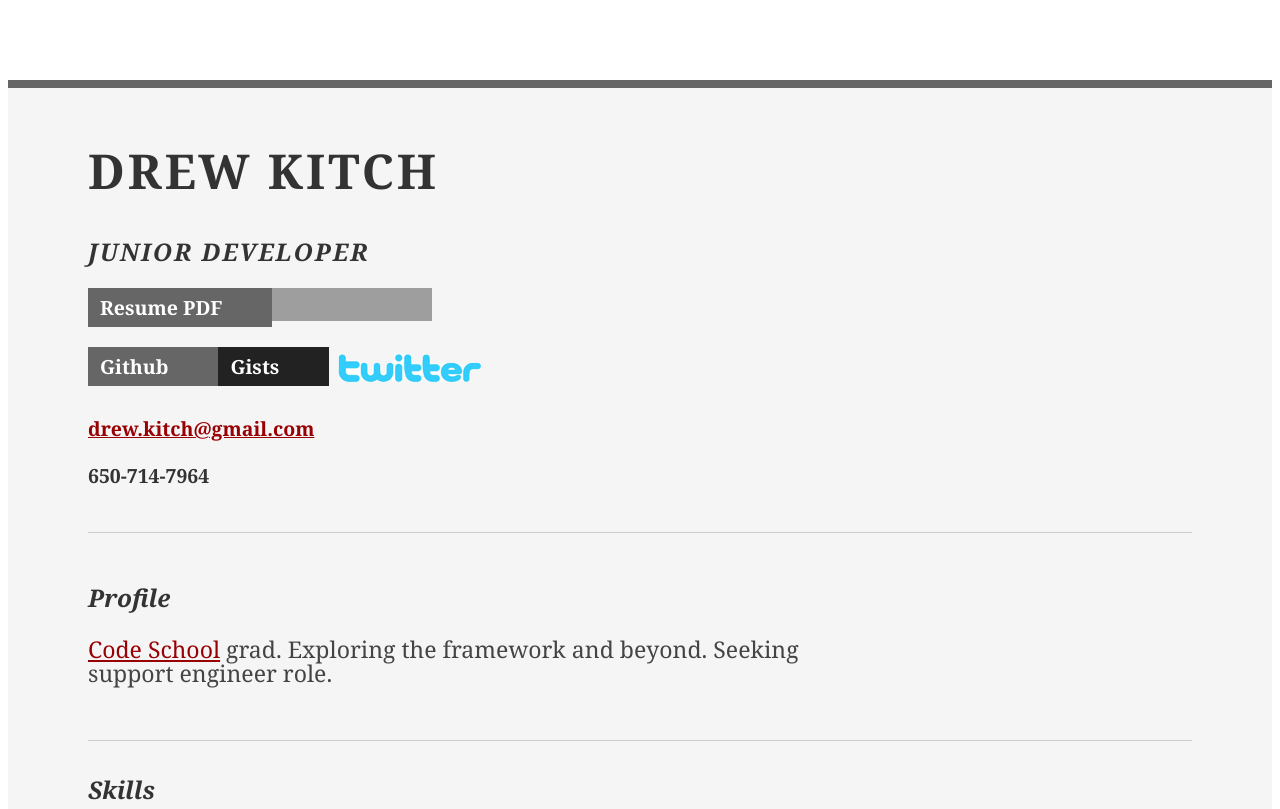
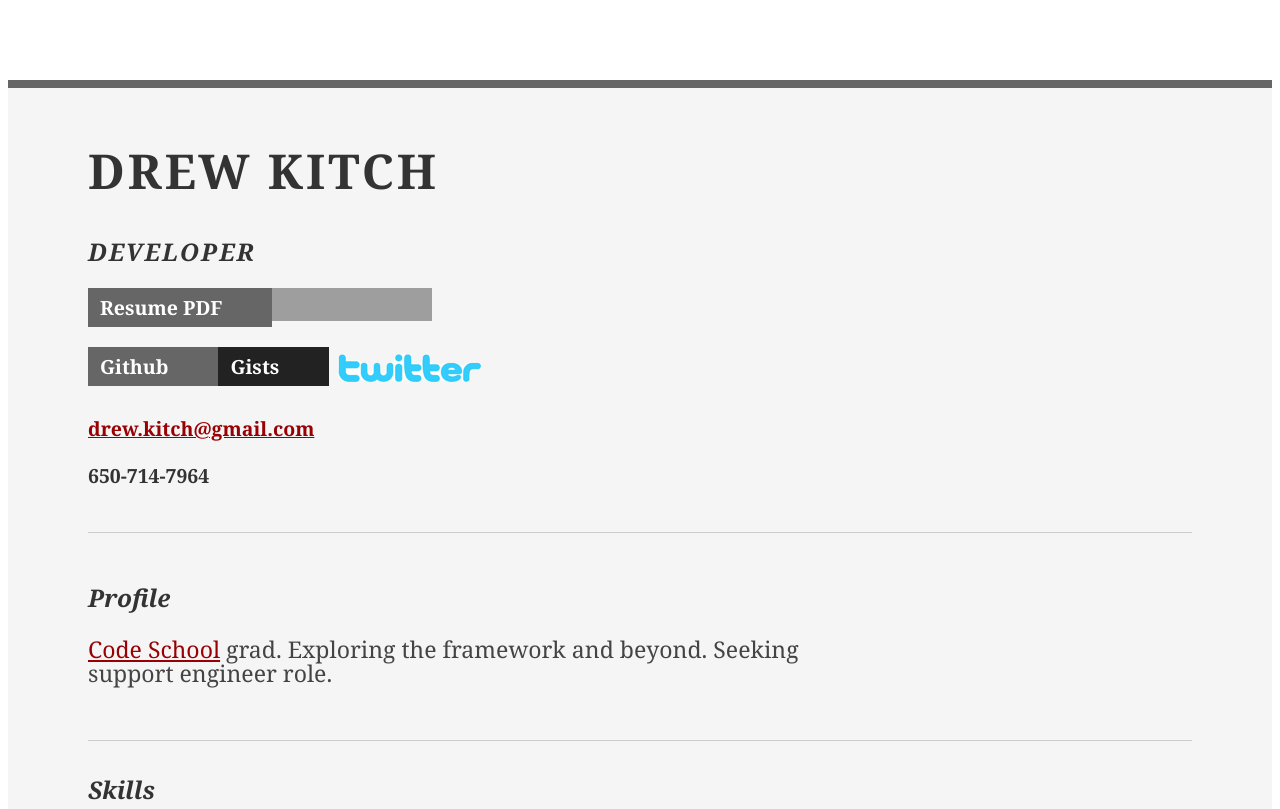
Before and after one commit to whiteotter/drewkitch.com, a plain HTML site: page public_html/index.html in a window 1280 px wide. Shown: the top 809 px of the page. Drawn offline with nearby package versions, Linux system fonts and the light colour scheme; grey boxes are pictures that could not be loaded; a small style sheet from the web is missing.

Commit message:
Update index.html

```diff
--- a/public_html/index.html
+++ b/public_html/index.html
@@ -32,7 +32,7 @@
 			<div class="yui-gc">
 				<div class="yui-u first">
 					<h1>Drew Kitch</h1>
-					<h2>Junior Developer</h2>
+					<h2>Developer</h2>
 				</div>
 
 				<div class="yui-u">
```
